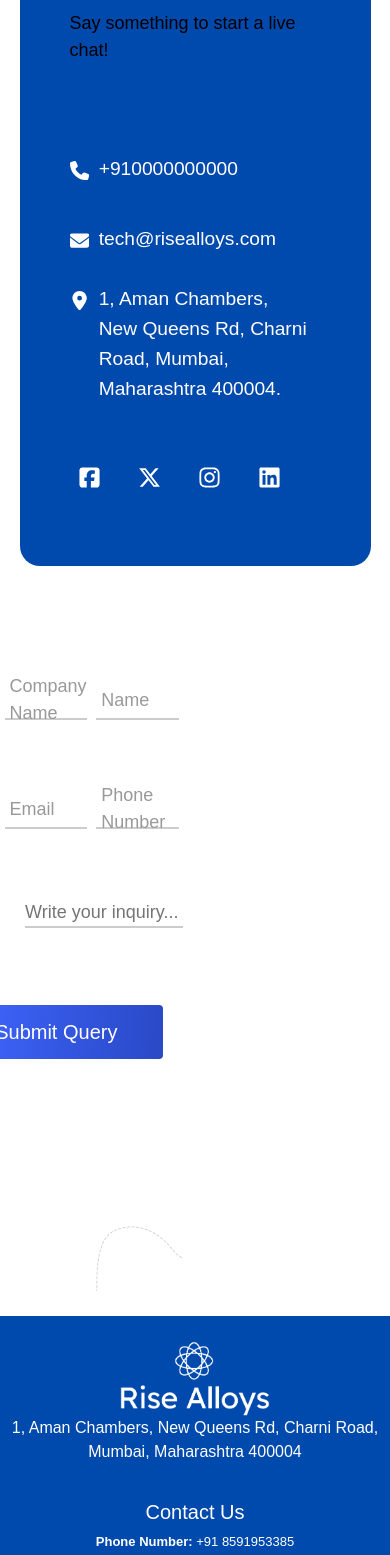
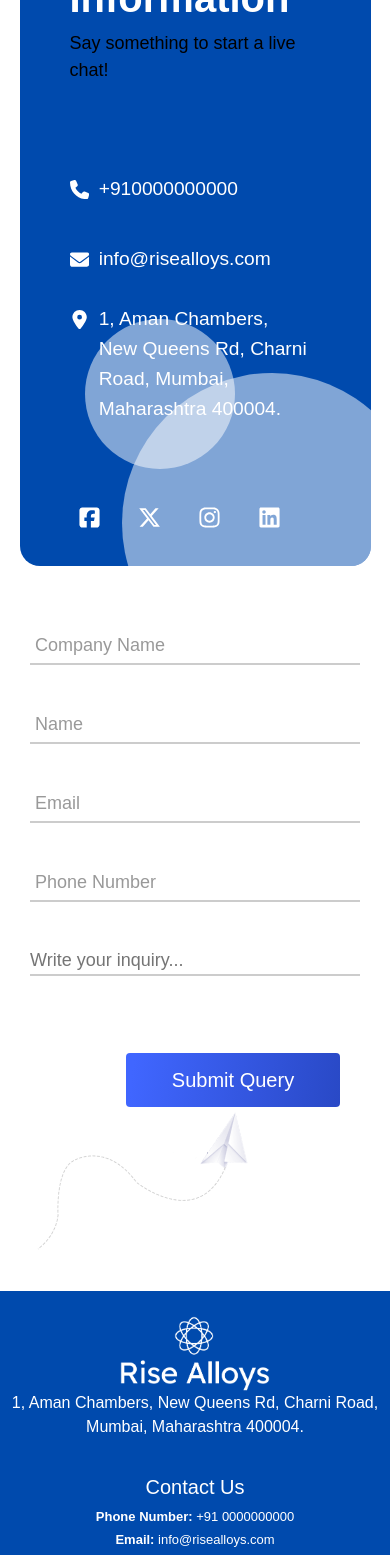
Before and after one commit to Tech3Imperio/Website, a React (Create React App) app: page /home/contact in a window 390 px wide. Shown: the part 420-1975 px from the top of the page. Built offline with nearby package versions, Linux system fonts and the light colour scheme.

Commit message:
done from the home by niraj

```diff
--- a/package.json
+++ b/package.json
@@ -7,11 +7,11 @@
 		"@testing-library/react": "^13.4.0",
 		"@testing-library/user-event": "^13.5.0",
 		"bootstrap": "^5.3.3",
-		"netlify-cli": "^17.23.1",
+		"netlify-cli": "^17.23.2",
 		"react": "^18.3.1",
 		"react-bootstrap": "^2.10.2",
 		"react-dom": "^18.3.1",
-		"react-icons": "^5.2.0",
+		"react-icons": "^5.2.1",
 		"react-router-dom": "^6.23.0",
 		"react-scripts": "^5.0.1",
 		"swiper": "^11.1.1",
--- a/src/Routing.js
+++ b/src/Routing.js
@@ -15,6 +15,7 @@
 import { Copper } from "./pages/Copper/Copper";
 import { ContactUs } from "./pages/ContactUs/ContactUs";
 import { AboutUs } from "./pages/AboutUs/AboutUs";
+import { Page404 } from "./pages/404/404";
 
 export const Routing = () => {
 	const [navBackground, setNavBackground] = useState(
@@ -43,8 +44,10 @@
 			const condition =
 				window.innerWidth < 500 &&
 				(window.location.pathname.indexOf("/stainless-steel") !== -1 ||
-          window.location.pathname.indexOf("/aluminium-alloy") !== -1 ||
-          window.location.pathname.indexOf("/titanium-alloy") !== -1 ||
+					window.location.pathname.indexOf("/aluminium-alloy") !==
+						-1 ||
+					window.location.pathname.indexOf("/titanium-alloy") !==
+						-1 ||
 					window.location.pathname.indexOf("/nickel-alloy") !== -1 ||
 					window.location.pathname.indexOf("/copper-alloy") !== -1);
 
@@ -63,7 +66,8 @@
 		window.addEventListener("click", (event) => {
 			if (
 				event.target.tagName === "A" ||
-        (event.target.tagName === "IMG" && event.target.id === "logoimg")
+				(event.target.tagName === "IMG" &&
+					event.target.id === "logoimg")
 			) {
 				handleChange();
 				scrolls();
@@ -90,10 +94,14 @@
 				<Route path="/home/aluminium-alloy" element={<Aluminum />} />
 				<Route path="/home/titanium-alloy" element={<Titanium />} />
 				<Route path="/home/nickel-alloy" element={<Nickel />} />
-        <Route path="/home/stainless-steel" element={<StainLessSteel />} />
+				<Route
+					path="/home/stainless-steel"
+					element={<StainLessSteel />}
+				/>
 				<Route path="/home/copper-alloy" element={<Copper />} />
 				<Route path="/home/contact" element={<ContactUs />} />
 				<Route path="/home/aboutus" element={<AboutUs />} />
+				<Route path="*" element={<Page404 />} />
 			</Routes>
 			<Footer />
 		</Router>
--- /dev/null
+++ b/src/pages/404/404.jsx
@@ -0,0 +1,67 @@
+import "./styles.css";
+import React from "react";
+
+export const Page404 = () => {
+	return (
+		<div>
+			Lorem ipsum dolor sit amet consectetur adipisicing elit. Cupiditate
+			eos sint sapiente blanditiis repudiandae, nemo impedit rem illum
+			maxime nobis non dolore expedita asperiores accusantium unde ut
+			perferendis eius architecto soluta ducimus, similique reprehenderit
+			enim corporis tenetur. Praesentium, voluptatibus mollitia? Veniam
+			similique deserunt nostrum et cumque quos mollitia, possimus
+			reprehenderit, quaerat suscipit modi, magni totam a incidunt quasi.
+			Sint libero impedit fugit numquam velit fuga itaque suscipit et
+			necessitatibus ad! In aspernatur ullam sed iste perferendis
+			laboriosam ad modi ducimus neque autem? Assumenda quod sit
+			distinctio. Quaerat modi at cumque labore dignissimos libero, eaque
+			rerum aut aliquid facere nam! Provident magni eligendi corrupti
+			distinctio, perspiciatis placeat sequi architecto suscipit aperiam
+			inventore ipsa molestias fugiat. Odio neque aspernatur quaerat sequi
+			pariatur aut nam ex. Qui quaerat perferendis soluta voluptas fugit
+			saepe non repellendus sit eum libero? Officiis quasi nulla velit
+			reprehenderit laborum rerum dolores, beatae et itaque optio dolorem
+			ipsum sapiente autem quidem cupiditate doloremque deleniti commodi
+			odio saepe neque. Debitis accusamus doloremque eveniet harum ratione
+			expedita officiis. Eveniet veniam fugiat qui cupiditate animi
+			blanditiis inventore nobis ipsam eos quae ex totam mollitia expedita
+			nihil officiis ullam ducimus ratione aliquam repellendus unde,
+			tenetur, molestiae culpa. Consectetur magnam suscipit eligendi,
+			dolores mollitia laudantium id fugiat aut accusamus doloribus
+			assumenda voluptatem maiores ut modi quis ipsum voluptatum maxime a
+			iste quia deleniti harum. Et fuga optio ad similique eos! Ut,
+			expedita molestiae. Illum, itaque officia pariatur eveniet dolorum
+			ipsa eaque, praesentium totam vel ex voluptas perferendis
+			repudiandae autem neque cum ab a repellendus dolore fugit soluta
+			explicabo. Repudiandae, natus omnis exercitationem velit,
+			perferendis accusantium quae praesentium laboriosam nulla, voluptate
+			ab voluptatibus amet? Sint corrupti repellendus qui blanditiis, illo
+			eos vero? Quasi velit vero laudantium repudiandae fuga amet mollitia
+			beatae distinctio quis error, atque sunt eius officia libero facere
+			officiis voluptas debitis omnis cum. Alias, repellendus! Ipsa,
+			commodi ducimus tenetur eaque ratione quasi optio. Nulla quidem enim
+			sit praesentium, facilis aperiam natus, aut quos officia dolores
+			iusto, et aliquam rerum quasi unde id dolorem ut molestias dolor
+			harum quis! Quo quidem nam doloribus atque. Repudiandae culpa minima
+			similique sunt soluta, modi veritatis sequi natus cumque molestias,
+			obcaecati eos veniam odio. Voluptatum explicabo blanditiis dolores
+			cumque ipsa voluptatem quaerat ipsam recusandae nemo, amet
+			laboriosam facere aperiam nam excepturi. Maxime, quis similique
+			recusandae voluptatibus a quod culpa ea, voluptatum quae quo beatae
+			repellat pariatur repudiandae inventore doloremque quibusdam omnis
+			adipisci aperiam provident aspernatur dolore aliquam, debitis
+			facilis! Tempore vero minus soluta libero qui. Perferendis deleniti
+			quia praesentium velit quibusdam commodi, architecto aut quis.
+			Assumenda rem sed possimus sit vitae enim soluta rerum. Voluptatem
+			dicta mollitia eos iusto magnam ipsam? Inventore reprehenderit vero
+			doloribus animi magnam quaerat, blanditiis dolorem libero aliquam
+			doloremque! Adipisci, deleniti. Natus excepturi enim ut eveniet
+			porro corporis voluptatum aliquid. Inventore illo exercitationem
+			velit ea commodi molestias quidem ad sunt ut facilis facere quia,
+			qui aliquam eius quas! Cumque illum aut rerum temporibus
+			voluptatibus explicabo, mollitia beatae nobis nemo consequuntur
+			debitis est aperiam adipisci repellat magni! Qui facere laudantium,
+			similique in cum labore cupiditate?404
+		</div>
+	);
+};
--- a/src/pages/@components/Contact/ContactLeft/ContactLeft.jsx
+++ b/src/pages/@components/Contact/ContactLeft/ContactLeft.jsx
@@ -20,7 +20,9 @@
 					<div className="contact-left-ring"></div>
 				</div>
 				<div className="left-header-container">
-          <h1 className="left-header PrimaryText">Contact Information</h1>
+					<h1 className="left-header PrimaryText">
+						Contact Information
+					</h1>
 					<div className="left-header-text">
 						Say something to start a live chat!
 					</div>
@@ -42,8 +44,11 @@
 								<FaEnvelope />
 							</div>
 							<div>
-                <Link to={`mailto:tech@risealloys.com`} target="_blank">
-                  tech@risealloys.com
+								<Link
+									to={`mailto:tech@risealloys.com`}
+									target="_blank"
+								>
+									info@risealloys.com
 								</Link>
 							</div>
 						</div>
@@ -56,8 +61,8 @@
 									to={`https://goo.gl/maps/WS9LBcQF6RsXW9mHA`}
 									target="_blank"
 								>
-                  1, Aman Chambers, New Queens Rd, Charni Road, Mumbai,
-                  Maharashtra 400004.
+									1, Aman Chambers, New Queens Rd, Charni
+									Road, Mumbai, Maharashtra 400004.
 								</Link>
 							</div>
 						</div>
@@ -74,7 +79,10 @@
 							</Link>
 						</div>
 						<div className="left-content-icons">
-              <Link target="_blank" to="https://twitter.com/ImperioRailing">
+							<Link
+								target="_blank"
+								to="https://twitter.com/ImperioRailing"
+							>
 								<Twitter />
 							</Link>
 						</div>
--- a/src/pages/@components/Contact/ContactLeft/styles.css
+++ b/src/pages/@components/Contact/ContactLeft/styles.css
@@ -88,7 +88,7 @@
 .left-content-icons {
   width: 40px;
   height: 40px;
-  background-color: rgba(0, 74, 173, 0.6);
+  background-color: transparent;
   border-radius: 50%;
   /* margin: auto; */
   display: flex;
@@ -148,13 +148,44 @@
 }
 
 @media (max-width: 1200px) {
-  .left-contact-container,
-  .left-contact-footer {
-    margin: 40px 0px 40px 0px;
+  .contact-left-ring:nth-child(1) {
+    left: 52px;
+  }
+
+  .contact-left-ring:nth-child(2) {
+    left: 15px;
+  }
+
+  .left-header {
+    font-size: 28px;
+  }
+
+  .contact-left {
+    margin-bottom: 0px;
+  }
+
+  .left-contact-details:nth-child(1) {
+    margin-top: 20px;
   }
 }
 
 @media (max-width: 800px) {
+  .left-contact-details:nth-child(1) {
+    margin-top: 70px;
+  }
+
+  .contact-left-ring:nth-child(1) {
+    left: 400px;
+  }
+
+  .contact-left-ring:nth-child(2) {
+    left: 363px;
+  }
+
+  .left-header {
+    font-size: 40px;
+  }
+
   .contact-left {
     width: 100%;
     padding: 0% 5% 0% 5%;
@@ -162,4 +193,11 @@
 }
 
 @media (max-width: 480px) {
+  .contact-left-ring:nth-child(1) {
+    left: 52px;
+  }
+
+  .contact-left-ring:nth-child(2) {
+    left: 15px;
+  }
 }
--- a/src/pages/@components/Contact/ContactRight/styles.css
+++ b/src/pages/@components/Contact/ContactRight/styles.css
@@ -24,12 +24,13 @@
   display: flex;
   justify-content: space-around;
 }
+
 .right-contact-detail {
   width: 45%;
   position: relative;
 }
 
-.right-contact-detail > .forminputs {
+.right-contact-detail>.forminputs {
   width: 100%;
   border: none;
   border-bottom: 2px solid #ccc;
@@ -39,7 +40,7 @@
   transition: border-color 0.4s ease;
 }
 
-.right-contact-detail > .input-label {
+.right-contact-detail>.input-label {
   position: absolute;
   top: 50%;
   left: 5px;
@@ -54,8 +55,8 @@
   border-bottom: 2px solid #000;
 }
 
-.forminputs:focus + .input-label,
-.forminputs:not([value=""]) + .input-label {
+.forminputs:focus+.input-label,
+.forminputs:not([value=""])+.input-label {
   color: #000;
   font-size: 12px;
   top: -5px;
@@ -83,13 +84,13 @@
   gap: 30px;
 }
 
-.right-contact-details:nth-child(3) > .right-contact-detail {
+.right-contact-details:nth-child(3)>.right-contact-detail {
   width: 95%;
   /* margin-top: 40px; */
   margin-left: 25px;
 }
 
-.right-contact-details:nth-child(3) > .right-contact-detail > .input-label {
+.right-contact-details:nth-child(3)>.right-contact-detail>.input-label {
   font-size: 12px;
   top: -8px;
   left: 20px;
@@ -98,28 +99,25 @@
 }
 
 .formTextArea:focus,
-.right-contact-details:nth-child(4)
-  > .right-contact-detail
-  > .input-label:not([for=""])
-  + .formTextArea {
+.right-contact-details:nth-child(4)>.right-contact-detail>.input-label:not([for=""])+.formTextArea {
   color: #000;
   border-bottom: 2px solid #000;
 }
 
-.right-contact-footer > .right-footer {
+.right-contact-footer>.right-footer {
   float: right;
   margin-top: 70px;
   margin-right: 20px;
 }
 
-.right-footer > .footerbutoon {
+.right-footer>.footerbutoon {
   width: 214px;
   height: 54px;
   font-size: 20px;
   transition: all 0.5s ease;
 }
 
-.right-footer > .footerbutoon:hover {
+.right-footer>.footerbutoon:hover {
   transform: scale(1.03);
 }
 
@@ -129,3 +127,60 @@
   bottom: -82px;
   left: 125px;
 }
+
+
+
+@media (max-width:1200px) {
+  .right-image {
+    bottom: 42px;
+    left: -114px;
+  }
+
+}
+
+@media (max-width: 800px) {
+  .right-image {
+    bottom: -78px;
+    left: 155px;
+  }
+
+  .contact-right {
+    width: 100%;
+    padding: 0px 30px;
+  }
+
+  .right-contact-details {
+    margin-top: 40px;
+    display: flex;
+    flex-direction: column;
+    gap: 40px;
+  }
+
+
+  .right-contact-detail {
+    width: 100%;
+  }
+
+  .right-contact-details:nth-child(3)>.right-contact-detail {
+    width: 100%;
+    margin-top: 5px;
+    margin-left: 0px;
+  }
+
+
+}
+
+
+@media (max-width:480px) {
+  .contact-right {
+    width: 100%;
+  }
+
+  /* .contact-right-container {
+    width: 100%;
+  } */
+  .right-image {
+    bottom: 37px;
+    left: -91px;
+  }
+}
--- a/src/pages/@components/Footer/Footer.jsx
+++ b/src/pages/@components/Footer/Footer.jsx
@@ -24,24 +24,31 @@
 				<img src={imageLogoW[0]} className="footer-logo" alt="Logo" />
 
 				<p>
-          1, Aman Chambers, New Queens Rd, Charni Road, Mumbai, Maharashtra
-          400004
+					<Link
+						to={`https://goo.gl/maps/WS9LBcQF6RsXW9mHA`}
+						target="_blank"
+					>
+						1, Aman Chambers, New Queens Rd, Charni Road, Mumbai,
+						Maharashtra 400004.
+					</Link>
 				</p>
 			</div>
 			<div className="footer-content">
 				<div className="contacts">
 					<h5>Contact Us</h5>
 					<p>
-            <span style={{ fontWeight: "bold" }}>Phone Number:</span> +91
-            8591953385
+						<span style={{ fontWeight: "bold" }}>
+							Phone Number:
+						</span>{" "}
+						+91 0000000000
 					</p>
 					<p>
-            <span style={{ fontWeight: "bold" }}>Email:</span>
-            hello@imperiorailing.com
+						<span style={{ fontWeight: "bold" }}>Email: </span>
+						info@risealloys.com
 					</p>
 					<p>
-            <span style={{ fontWeight: "bold" }}>Website:</span>
-            www.imperiorailing.com
+						<span style={{ fontWeight: "bold" }}>Website: </span>
+						www.risealloys.com
 					</p>
 				</div>
 				<div className="footer-social">
@@ -56,7 +63,10 @@
 							</Link>
 						</div>
 						<div className="ficons">
-              <Link target="_blank" to="https://twitter.com/ImperioRailing">
+							<Link
+								target="_blank"
+								to="https://twitter.com/ImperioRailing"
+							>
 								<Twitter />
 							</Link>
 						</div>
```
Also changed, not shown: src/pages/404/styles.css (added), 2 other files (tests, documents, lock files or other folders). Lines whose indentation alone changed are shown as unchanged.
